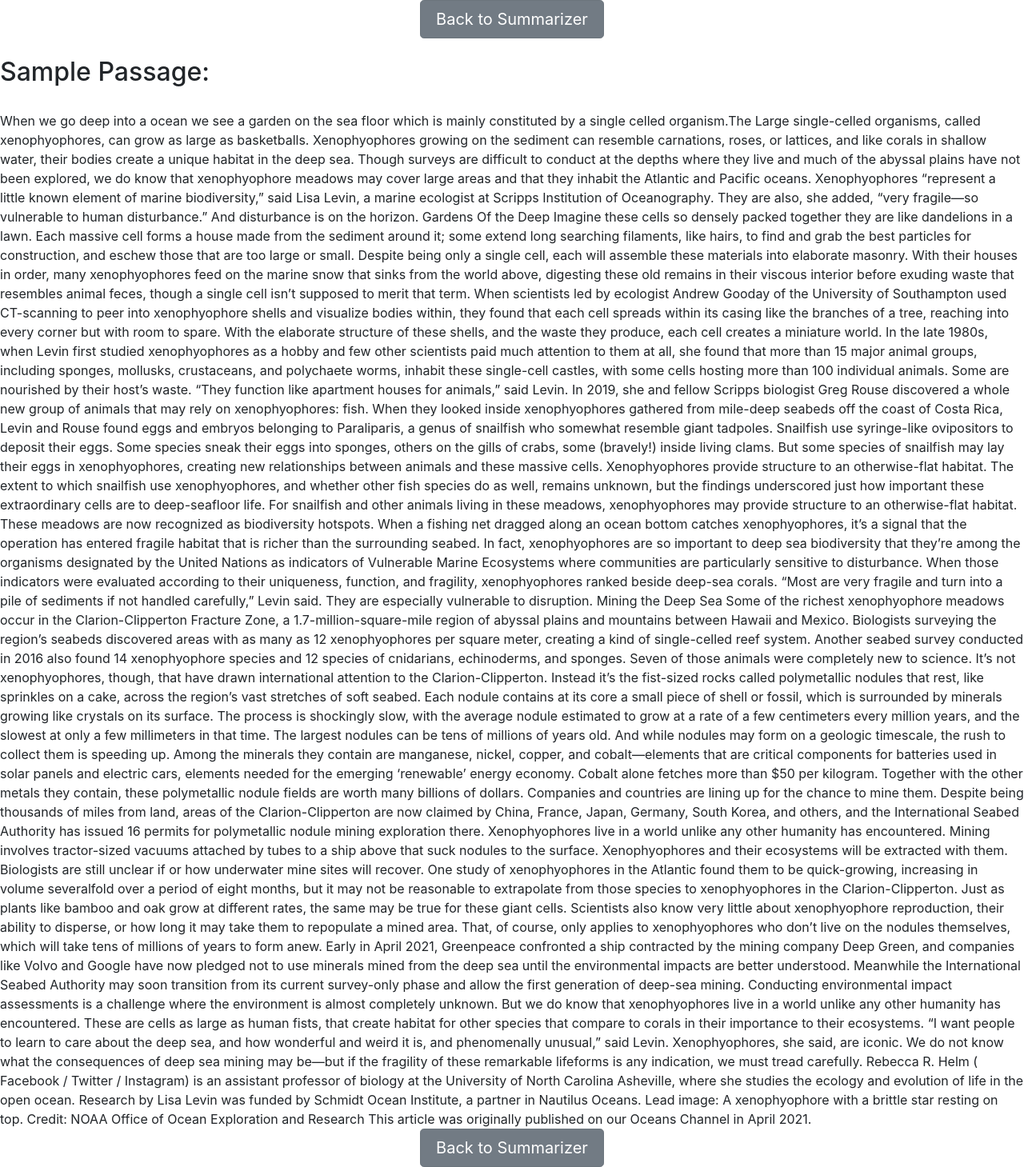
After one commit to qwertymasterkey/summarizer, a Django app: page /sample in a window 1280 px wide. The commit adds this page. Shown: the whole page at 80% size. Run offline with Django 3.2, Linux system fonts and the light colour scheme; some libraries are stand-ins or nearby versions.

Commit message:
sample passage

```diff
--- a/summary/settings.py
+++ b/summary/settings.py
@@ -24,9 +24,9 @@ BASE_DIR = Path(__file__).resolve().parent.parent
 SECRET_KEY = 'django-insecure--+$4%l==xj$a_*-go+(_%8b%4zqr$55^b^i1kufnupmg#m-wzr'
 
 # SECURITY WARNING: don't run with debug turned on in production!
-DEBUG = True
+DEBUG = False
 
-ALLOWED_HOSTS = []
+ALLOWED_HOSTS = ['shortpassage.herokuapp.com']
 
 
 # Application definition
--- /dev/null
+++ b/templates/sample.html
@@ -0,0 +1,60 @@
+{% load static %}
+<link rel="icon" type="image/png" href="{% static 'text/images/icons/favicon.ico' %}" />
+<link rel="stylesheet" type="text/css" href="{% static 'text/vendor/bootstrap/css/bootstrap.min.css' %}">
+<div class="text-center">
+<a href="/" style="margin-left: auto;margin-right: auto;width: 18%;" class="btn btn-secondary btn-lg active" role="button" aria-pressed="true">Back to Summarizer</a>
+</div>
+<br>
+<h2>Sample Passage:</h2>
+<br>
+
+When we go deep into a ocean we see a garden on the sea floor which is mainly constituted by a single celled organism.The Large single-celled organisms, called xenophyophores, can grow as large as basketballs. Xenophyophores growing on the sediment can resemble carnations, roses, or lattices, and like corals in shallow water, their bodies create a unique habitat in the deep sea. Though surveys are difficult to conduct at the depths where they live and much of the abyssal plains have not been explored, we do know that xenophyophore meadows may cover large areas and that they inhabit the Atlantic and Pacific oceans. Xenophyophores “represent a little known element of marine biodiversity,” said Lisa Levin, a marine ecologist at Scripps Institution of Oceanography. They are also, she added, “very fragile—so vulnerable to human disturbance.” And disturbance is on the horizon.
+
+Gardens Of the Deep
+
+Imagine these cells so densely packed together they are like dandelions in a lawn. Each massive cell forms a house made from the sediment around it; some extend long searching filaments, like hairs, to find and grab the best particles for construction, and eschew those that are too large or small. Despite being only a single cell, each will assemble these materials into elaborate masonry.
+
+With their houses in order, many xenophyophores feed on the marine snow that sinks from the world above, digesting these old remains in their viscous interior before exuding waste that resembles animal feces, though a single cell isn’t supposed to merit that term. When scientists led by ecologist Andrew Gooday of the University of Southampton used CT-scanning to peer into xenophyophore shells and visualize bodies within, they found that each cell spreads within its casing like the branches of a tree, reaching into every corner but with room to spare.
+With the elaborate structure of these shells, and the waste they produce, each cell creates a miniature world. In the late 1980s, when Levin first studied xenophyophores as a hobby and few other scientists paid much attention to them at all, she found that more than 15 major animal groups, including sponges, mollusks, crustaceans, and polychaete worms, inhabit these single-cell castles, with some cells hosting more than 100 individual animals. Some are nourished by their host’s waste. “They function like apartment houses for animals,” said Levin. In 2019, she and fellow Scripps biologist Greg Rouse discovered a whole new group of animals that may rely on xenophyophores: fish.
+
+When they looked inside xenophyophores gathered from mile-deep seabeds off the coast of Costa Rica, Levin and Rouse found eggs and embryos belonging to Paraliparis, a genus of snailfish who somewhat resemble giant tadpoles. Snailfish use syringe-like ovipositors to deposit their eggs. Some species sneak their eggs into sponges, others on the gills of crabs, some (bravely!) inside living clams. But some species of snailfish may lay their eggs in xenophyophores, creating new relationships between animals and these massive cells.
+
+Xenophyophores provide structure to an otherwise-flat habitat.
+
+The extent to which snailfish use xenophyophores, and whether other fish species do as well, remains unknown, but the findings underscored just how important these extraordinary cells are to deep-seafloor life. For snailfish and other animals living in these meadows, xenophyophores may provide structure to an otherwise-flat habitat. These meadows are now recognized as biodiversity hotspots. When a fishing net dragged along an ocean bottom catches xenophyophores, it’s a signal that the operation has entered fragile habitat that is richer than the surrounding seabed.
+
+In fact, xenophyophores are so important to deep sea biodiversity that they’re among the organisms designated by the United Nations as indicators of Vulnerable Marine Ecosystems where communities are particularly sensitive to disturbance. When those indicators were evaluated according to their uniqueness, function, and fragility, xenophyophores ranked beside deep-sea corals. “Most are very fragile and turn into a pile of sediments if not handled carefully,” Levin said. They are especially vulnerable to disruption.
+
+Mining the Deep Sea
+
+Some of the richest xenophyophore meadows occur in the Clarion-Clipperton Fracture Zone, a 1.7-million-square-mile region of abyssal plains and mountains between Hawaii and Mexico. Biologists surveying the region’s seabeds discovered areas with as many as 12 xenophyophores per square meter, creating a kind of single-celled reef system. Another seabed survey conducted in 2016 also found 14 xenophyophore species and 12 species of cnidarians, echinoderms, and sponges. Seven of those animals were completely new to science.
+
+It’s not xenophyophores, though, that have drawn international attention to the Clarion-Clipperton. Instead it’s the fist-sized rocks called polymetallic nodules that rest, like sprinkles on a cake, across the region’s vast stretches of soft seabed.
+Each nodule contains at its core a small piece of shell or fossil, which is surrounded by minerals growing like crystals on its surface. The process is shockingly slow, with the average nodule estimated to grow at a rate of a few centimeters every million years, and the slowest at only a few millimeters in that time. The largest nodules can be tens of millions of years old. And while nodules may form on a geologic timescale, the rush to collect them is speeding up.
+
+Among the minerals they contain are manganese, nickel, copper, and cobalt—elements that are critical components for batteries used in solar panels and electric cars, elements needed for the emerging ‘renewable’ energy economy.
+
+Cobalt alone fetches more than $50 per kilogram. Together with the other metals they contain, these polymetallic nodule fields are worth many billions of dollars. Companies and countries are lining up for the chance to mine them. Despite being thousands of miles from land, areas of the Clarion-Clipperton are now claimed by China, France, Japan, Germany, South Korea, and others, and the International Seabed Authority has issued 16 permits for polymetallic nodule mining exploration there.
+
+Xenophyophores live in a world unlike any other humanity has encountered.
+
+Mining involves tractor-sized vacuums attached by tubes to a ship above that suck nodules to the surface. Xenophyophores and their ecosystems will be extracted with them. Biologists are still unclear if or how underwater mine sites will recover.
+
+One study of xenophyophores in the Atlantic found them to be quick-growing, increasing in volume severalfold over a period of eight months, but it may not be reasonable to extrapolate from those species to xenophyophores in the Clarion-Clipperton. Just as plants like bamboo and oak grow at different rates, the same may be true for these giant cells. Scientists also know very little about xenophyophore reproduction, their ability to disperse, or how long it may take them to repopulate a mined area. That, of course, only applies to xenophyophores who don’t live on the nodules themselves, which will take tens of millions of years to form anew.
+
+Early in April 2021, Greenpeace confronted a ship contracted by the mining company Deep Green, and companies like Volvo and Google have now pledged not to use minerals mined from the deep sea until the environmental impacts are better understood. Meanwhile the International Seabed Authority may soon transition from its current survey-only phase and allow the first generation of deep-sea mining.
+
+Conducting environmental impact assessments is a challenge where the environment is almost completely unknown. But we do know that xenophyophores live in a world unlike any other humanity has encountered. These are cells as large as human fists, that create habitat for other species that compare to corals in their importance to their ecosystems. “I want people to learn to care about the deep sea, and how wonderful and weird it is, and phenomenally unusual,” said Levin. Xenophyophores, she said, are iconic. We do not know what the consequences of deep sea mining may be—but if the fragility of these remarkable lifeforms is any indication, we must tread carefully.
+
+
+
+Rebecca R. Helm ( Facebook / Twitter / Instagram) is an assistant professor of biology at the University of North Carolina Asheville, where she studies the ecology and evolution of life in the open ocean.
+
+Research by Lisa Levin was funded by Schmidt Ocean Institute, a partner in Nautilus Oceans.
+
+Lead image: A xenophyophore with a brittle star resting on top. Credit: NOAA Office of Ocean Exploration and Research
+
+This article was originally published on our Oceans Channel in April 2021.
+<div class="text-center">
+    <a href="/" style="margin-left: auto;margin-right: auto;width: 18%;" class="btn btn-secondary btn-lg active" role="button" aria-pressed="true">Back to Summarizer</a>
+</div>
--- a/text/urls.py
+++ b/text/urls.py
@@ -3,4 +3,5 @@ from .import views
 urlpatterns = [
     path('',views.home,name="home"),
     path('output',views.action,name="action"),
+    path('sample',views.sample,name="sample")
 ]
--- a/text/views.py
+++ b/text/views.py
@@ -1,3 +1,4 @@
+import re
 from django.shortcuts import render
 from django.shortcuts import redirect, render
 from .models import *
@@ -68,3 +69,5 @@ def action(request):
         return render (request,'home.html',context={'text':text,'summary':summary,'count1':count2,'res':res1})
     else:
         return render(request,'home.html',{'summary':""})
+def sample(request):
+    return render(request,'sample.html',{})
```
Also changed, not shown: templates/home.html (+5 -4 lines).
